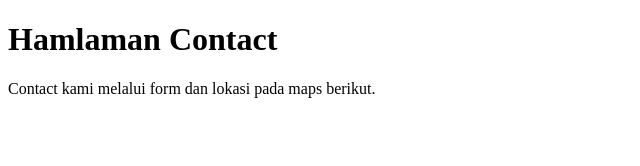
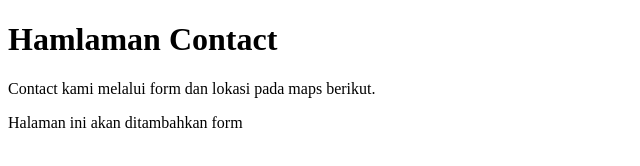
Before and after one commit to mohamad-amujaki/CompanyProfile, a plain HTML site: page contact-us.html in a window 1280 px wide. Shown: the whole page, without its empty margins (0-640 px from the left). Drawn offline with Linux system fonts and the light colour scheme.

```diff
--- a/contact-us.html
+++ b/contact-us.html
@@ -9,6 +9,8 @@
     <h1>Hamlaman Contact</h1>
     <div>
         Contact kami melalui form dan lokasi pada maps berikut.
+
+        <p>Halaman ini akan ditambahkan form</p>
     </div>
 </body>
 </html>
```
